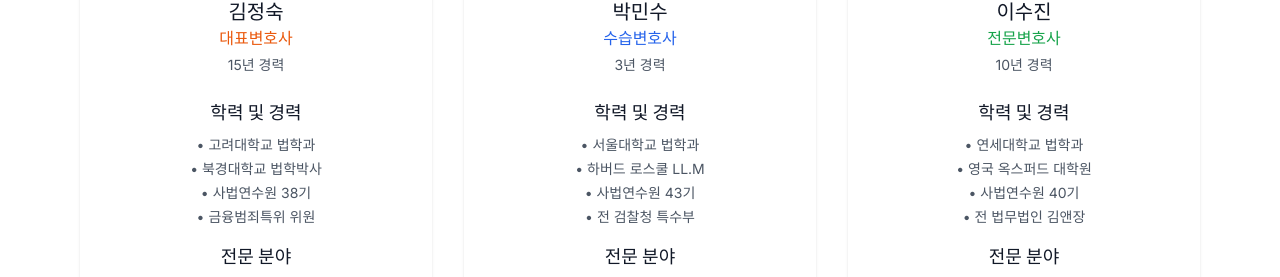
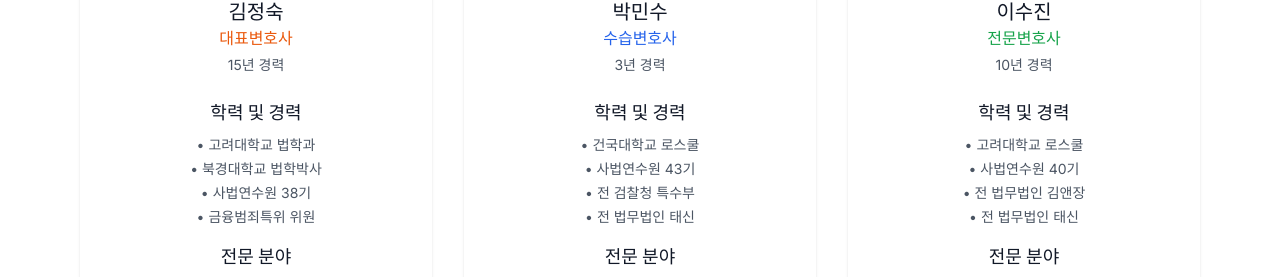
Before and after one commit to gu991230-cyber/gugit, a Next.js app: page /about in a window 1280 px wide. Shown: the part 2200-2477 px from the top of the page. Built offline with nearby package versions, Linux system fonts and the light colour scheme.

Commit message:
Update lawyer credentials: Park Minsu - Konkuk Law School, Lee Sujin - Korea Univ Law School, add Taeshin Law Firm experience

```diff
--- a/src/app/about/page.tsx
+++ b/src/app/about/page.tsx
@@ -229,10 +229,10 @@ export default function About() {
                 <div>
                   <h4 className="text-lg font-bold text-gray-900 mb-2">학력 및 경력</h4>
                   <ul className="space-y-1 text-sm text-gray-600">
-                    <li>• 서울대학교 법학과</li>
-                    <li>• 하버드 로스쿨 LL.M</li>
+                    <li>• 건국대학교 로스쿨</li>
                     <li>• 사법연수원 43기</li>
                     <li>• 전 검찰청 특수부</li>
+                    <li>• 전 법무법인 태신</li>
                   </ul>
                 </div>
 
@@ -274,10 +274,10 @@ export default function About() {
                 <div>
                   <h4 className="text-lg font-bold text-gray-900 mb-2">학력 및 경력</h4>
                   <ul className="space-y-1 text-sm text-gray-600">
-                    <li>• 연세대학교 법학과</li>
-                    <li>• 영국 옥스퍼드 대학원</li>
+                    <li>• 고려대학교 로스쿨</li>
                     <li>• 사법연수원 40기</li>
                     <li>• 전 법무법인 김앤장</li>
+                    <li>• 전 법무법인 태신</li>
                   </ul>
                 </div>
 
```
